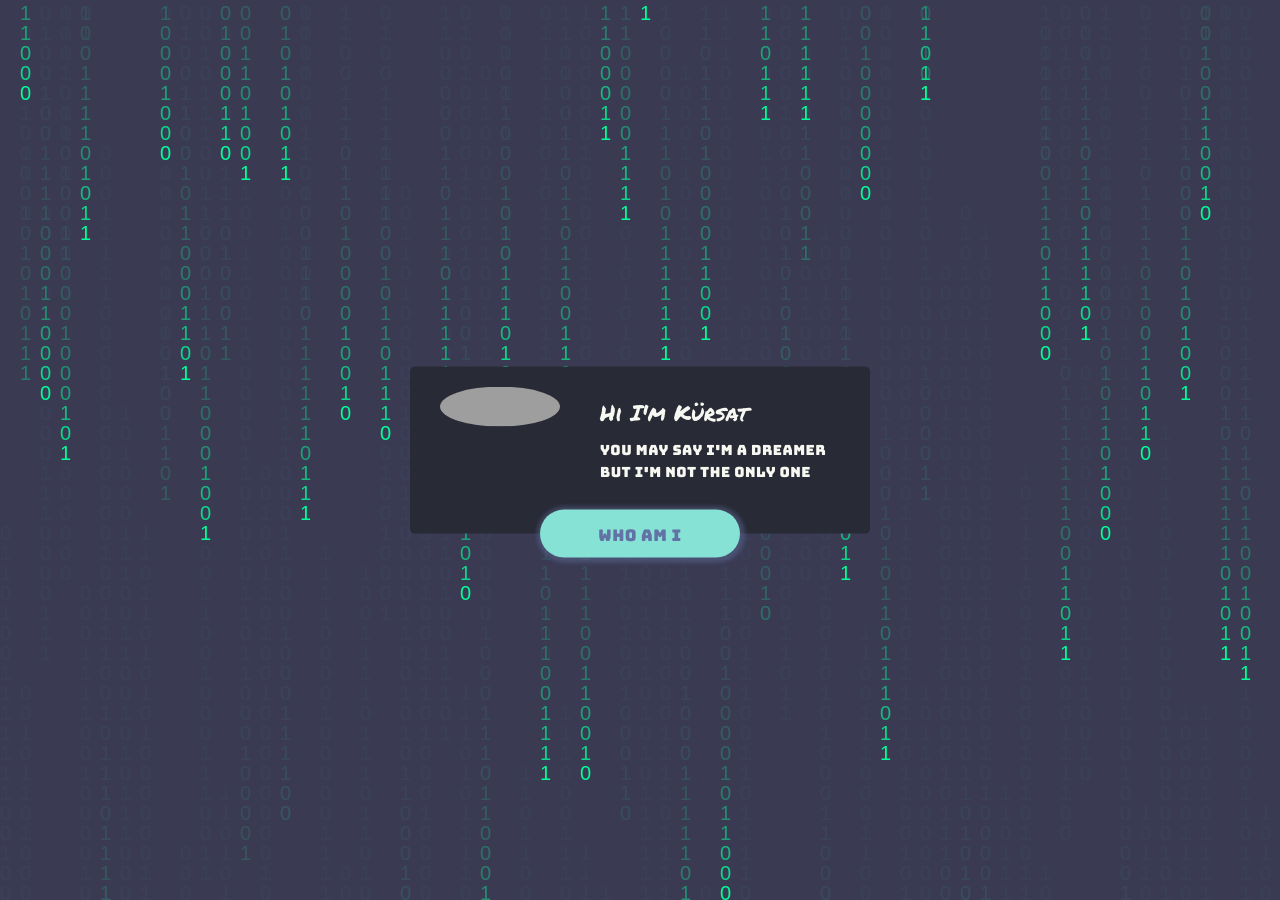
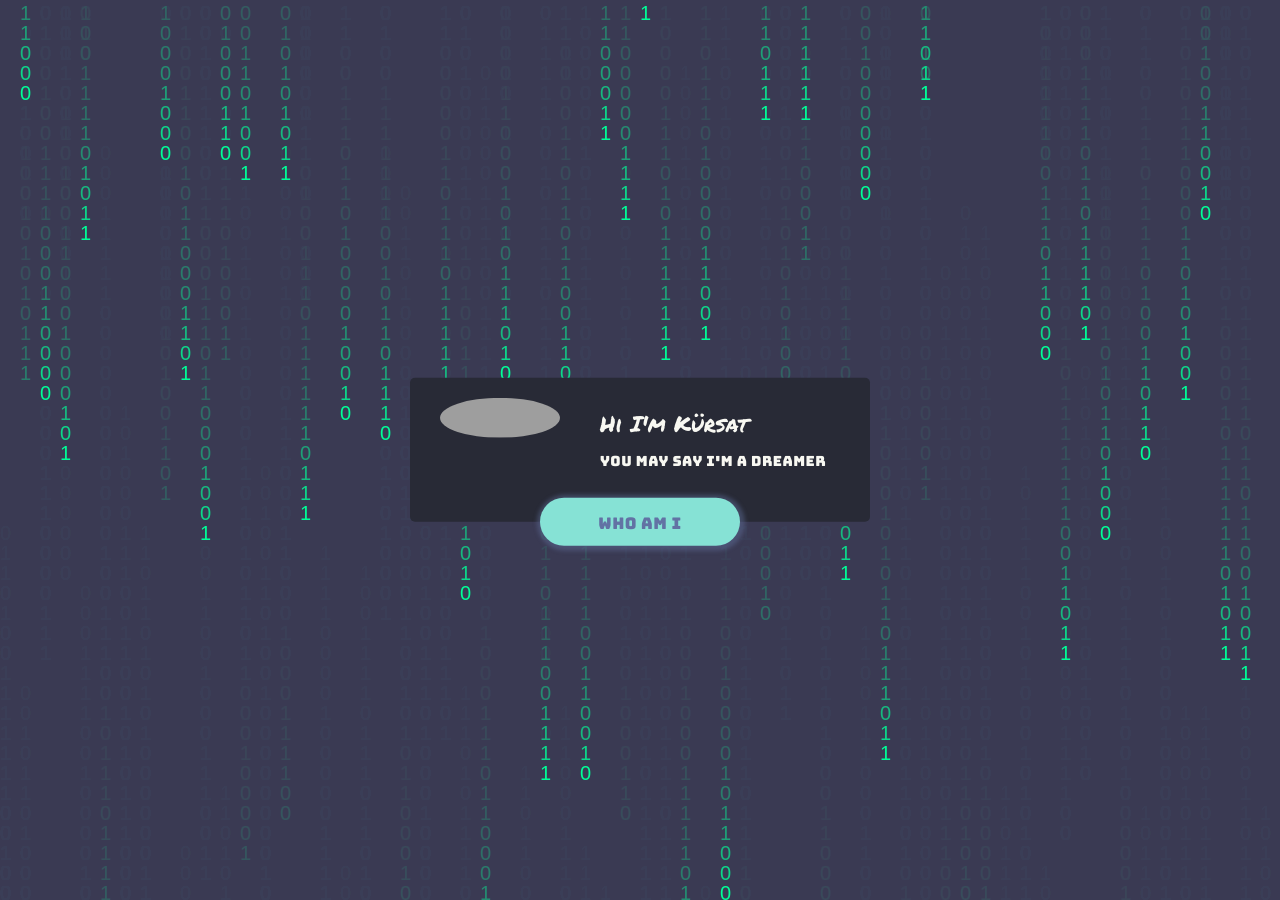
Before and after one commit to kursaterdogan/kursaterdogan.github.io, a Jekyll site: the page built from index.html, in a window 1280 px wide. Built offline with Jekyll 4.4.1, drawn with Linux system fonts in a browser that asks for light colours; nearby versions of some CDN libraries; grey boxes are pictures that could not be loaded.

Commit message:
Update main.yaml

```diff
--- a/_data/main.yaml
+++ b/_data/main.yaml
@@ -1,5 +1,5 @@
 hi: Hi I'm
-message: You may say I'm a dreamer But I'm not the only one
+message: You may say I'm a dreamer
 
 cta-button: who am I
 cta-title: from which stars have we fallen to meet each other here?
```
